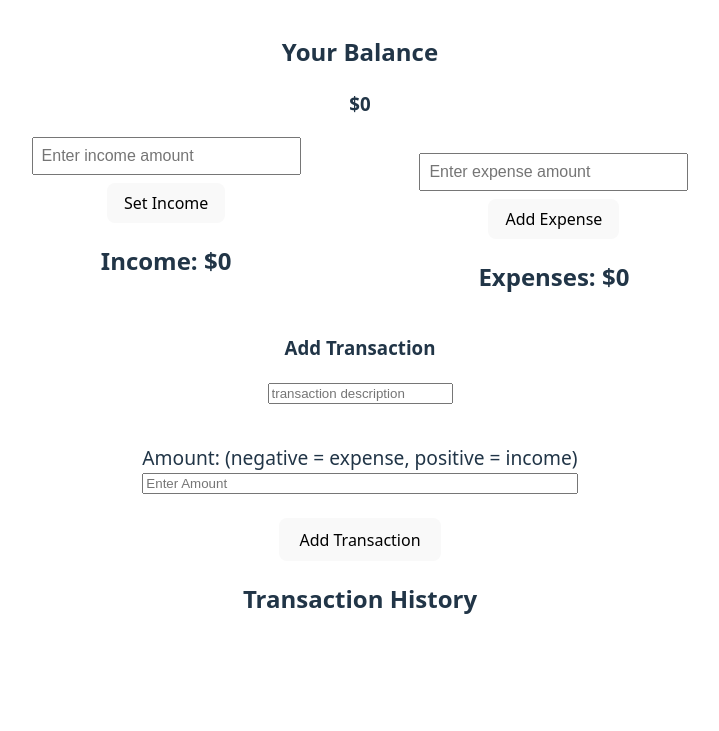
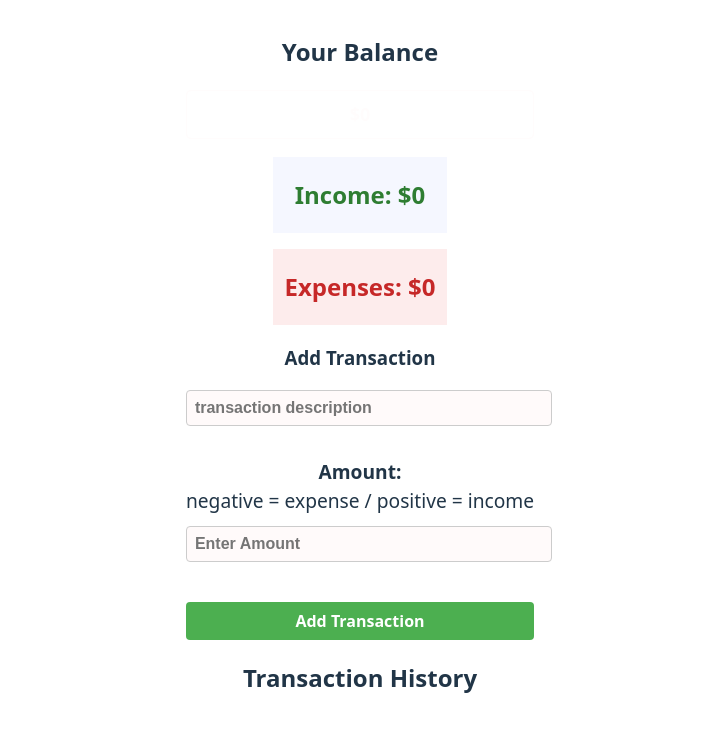
Before and after one commit to Mohammed-FE2025/Kopierat-project-budget-app, a website built with Vite: page index.html in a window 1280 px wide. Shown: the part 139-870 px from the top of the page, without its empty margins (280-999 px from the left). Before the commit the page ends 808 px from the top, so only its background shows below. Built offline with nearby package versions, Linux system fonts and the light colour scheme.

Commit message:
💄 Basic Style Added

```diff
--- a/index.html
+++ b/index.html
@@ -10,49 +10,87 @@
     <section id="main">
       <h1>Budget App</h1>
       <h2>Your Balance</h2>
-      <h3 id="balanceDisplay">$0</h3>
+      <h3
+        id="balanceDisplay"
+        style="
+          font-weight: bold;
+          color: #fffcfc;
+          font-size: large;
+          background-color: #ff0000 transparent;
+          padding: 10px;
+          border-radius: 5px;
+          border-color: rgb(231, 231, 231);
+          border: solid 1px;
+        "
+      >
+        $0
+      </h3>
       <section class="incomeExpenseSection">
-        <div id="incomeSection">
-          <input
-            type="text"
-            id="incomeInput"
-            placeholder="Enter income amount"
-          />
-          <button type="button" id="setIncomeBtn">Set Income</button>
+        <div id="incomeSection" class="incomesection">
           <h2 id="incomeDisplay">Income: $0</h2>
         </div>
-        <div id="expenseSection">
-          <input
-            type="text"
-            id="expenseInput"
-            placeholder="Enter expense amount"
-          />
-          <button type="button" id="addExpenseBtn">Add Expense</button>
-
+        <div id="expenseSection" class="expensessection">
           <h2 id="expenseDisplay">Expenses: $0</h2>
         </div>
       </section>
       <h3>Add Transaction</h3>
       <form>
         <input
+          style="
+            width: 100%;
+            padding: 0.5rem;
+            margin-bottom: 1rem;
+            border: 1px solid #ccc;
+            border-radius: 4px;
+            background: #fffafa;
+            color: #000000;
+            font-size: 1rem;
+            font-weight: bold;
+          "
           type="text"
           id="transactionDescreption"
           placeholder="transaction description"
         />
         <br />
-        <br />
         <label class="amount" for="amount">
-          Amount: (negative = expense, positive = income)
+          <strong>Amount:</strong> negative = expense / positive = income
+
           <input
             type="text"
             id="transactionAmount"
             placeholder="Enter Amount"
+            style="
+              width: 100%;
+              padding: 0.5rem;
+              margin-bottom: 1rem;
+              border: 1px solid #ccc;
+              border-radius: 4px;
+              background: #fffafa;
+              color: #000000;
+              font-size: 1rem;
+              font-weight: bold;
+              margin-top: 10px;
+            "
           />
         </label>
 
         <br />
         <br />
-        <button type="submit" id="addTransactionBtn">Add Transaction</button>
+        <button
+          type="submit"
+          id="addTransactionBtn"
+          style="
+            width: 100%;
+            padding: 0.5rem;
+            background-color: #4caf50;
+            color: white;
+            border: none;
+            border-radius: 4px;
+            font-weight: bold;
+          "
+        >
+          Add Transaction
+        </button>
       </form>
       <!--transaction history-->
       <h2>Transaction History</h2>
--- a/src/style.css
+++ b/src/style.css
@@ -5,7 +5,7 @@
 
   color-scheme: light dark;
   color: rgba(255, 255, 255, 0.87);
-  background-color: #ce1111;
+  background-color: rgba(206, 17, 17, 0.15);
 
   font-synthesis: none;
   text-rendering: optimizeLegibility;
@@ -137,11 +137,31 @@ margin-top: 0.5rem;
 }
 
 .incomeExpenseSection {
-  display: flex;
+display: block ruby;
 
 }
-.incomeExpenseSection > div {
-  flex: 1;
-  padding: 0 1rem;
-  text-align: center;
+
+
+.incomeExpenseSection h3 {
+  margin-bottom: 0.5rem;
+  font-size: 1rem;
+  font-weight: 600;
 }
+
+.incomeExpenseSection button {
+  font-size: 1.2rem;
+  font-weight: bold;
+  margin: 0;
+}
+
+/* Income card */
+.incomesection {
+  background-color: #f5f7ff;
+  color: #2e7d32;
+}
+
+/* Expenses card */
+.expensessection {
+  background-color: #fdecec;
+  color: #c62828;
+}
```
